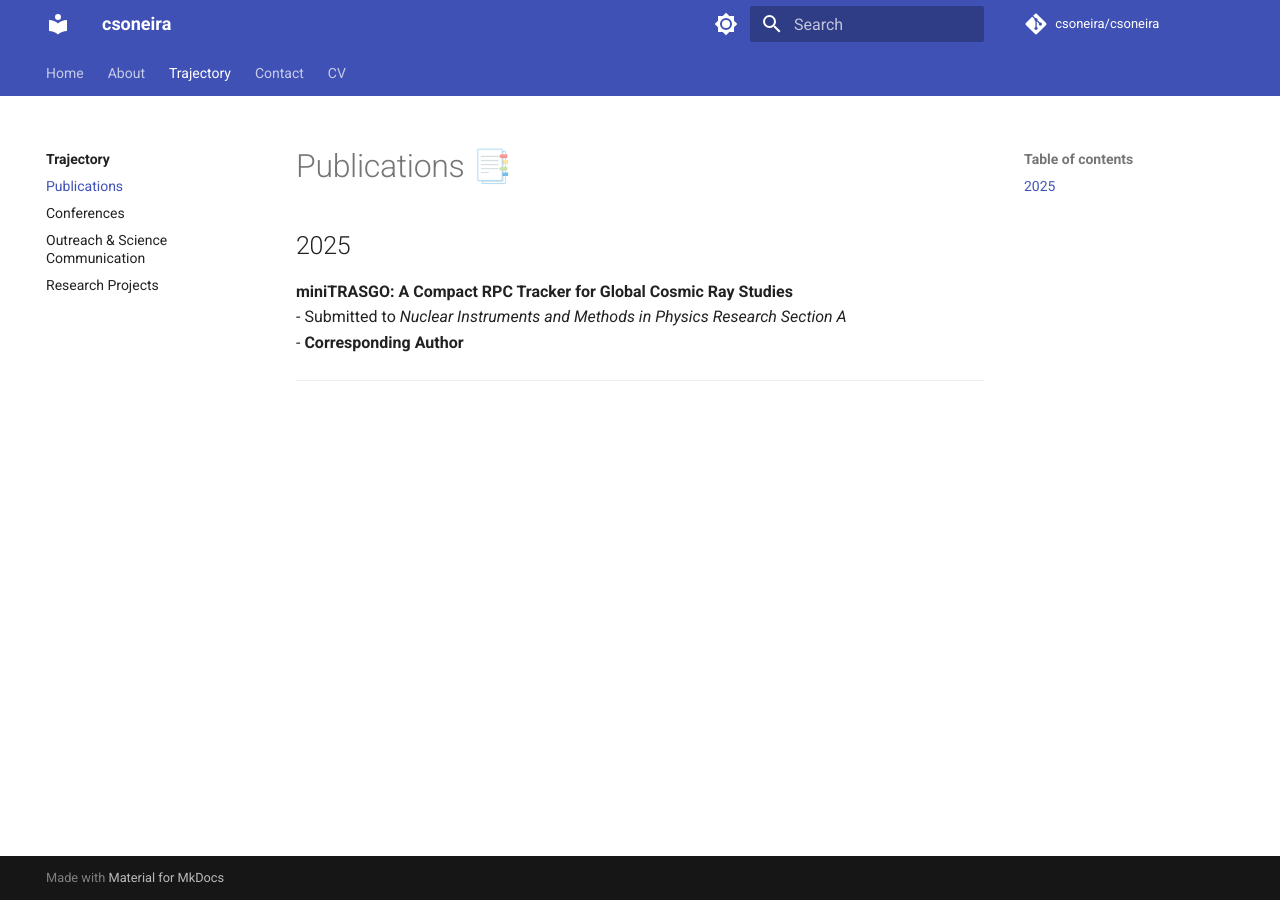
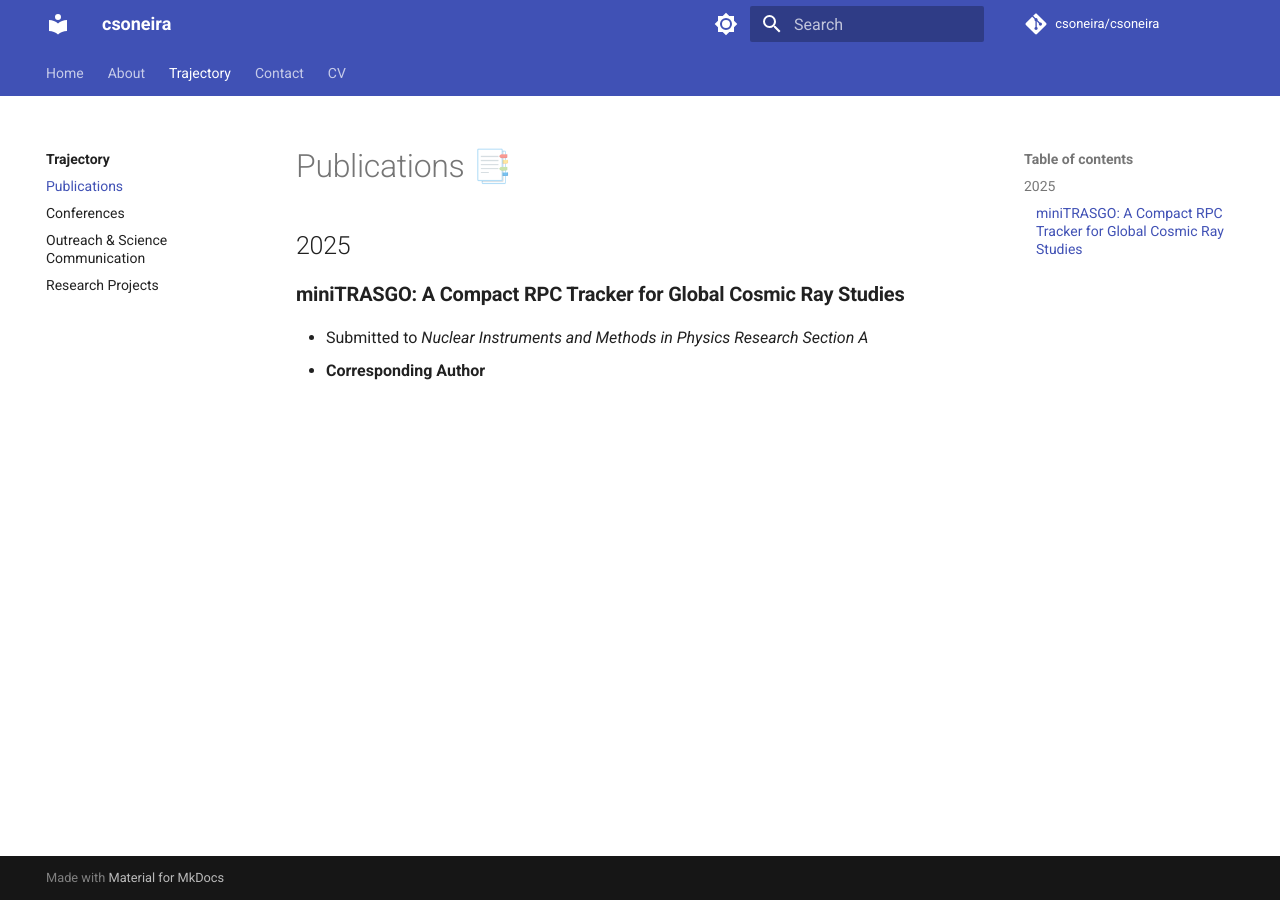
Before and after one commit to csoneira/csoneira, an MkDocs documentation site: the page built from docs/trajectory/publications.md, in a window 1280 px wide. Built offline with MkDocs 1.6.1 and Material for MkDocs 9.7.7, drawn with Linux system fonts in a browser that asks for light colours; comment, search, counter and statistics services are not loaded.

Commit message:
Update publications.md

```diff
--- a/docs/trajectory/publications.md
+++ b/docs/trajectory/publications.md
@@ -1,7 +1,6 @@
 # Publications 📑
 
 ## 2025
-**miniTRASGO: A Compact RPC Tracker for Global Cosmic Ray Studies**
+### **miniTRASGO: A Compact RPC Tracker for Global Cosmic Ray Studies**
    - Submitted to *Nuclear Instruments and Methods in Physics Research Section A*
    - **Corresponding Author**
----
```
